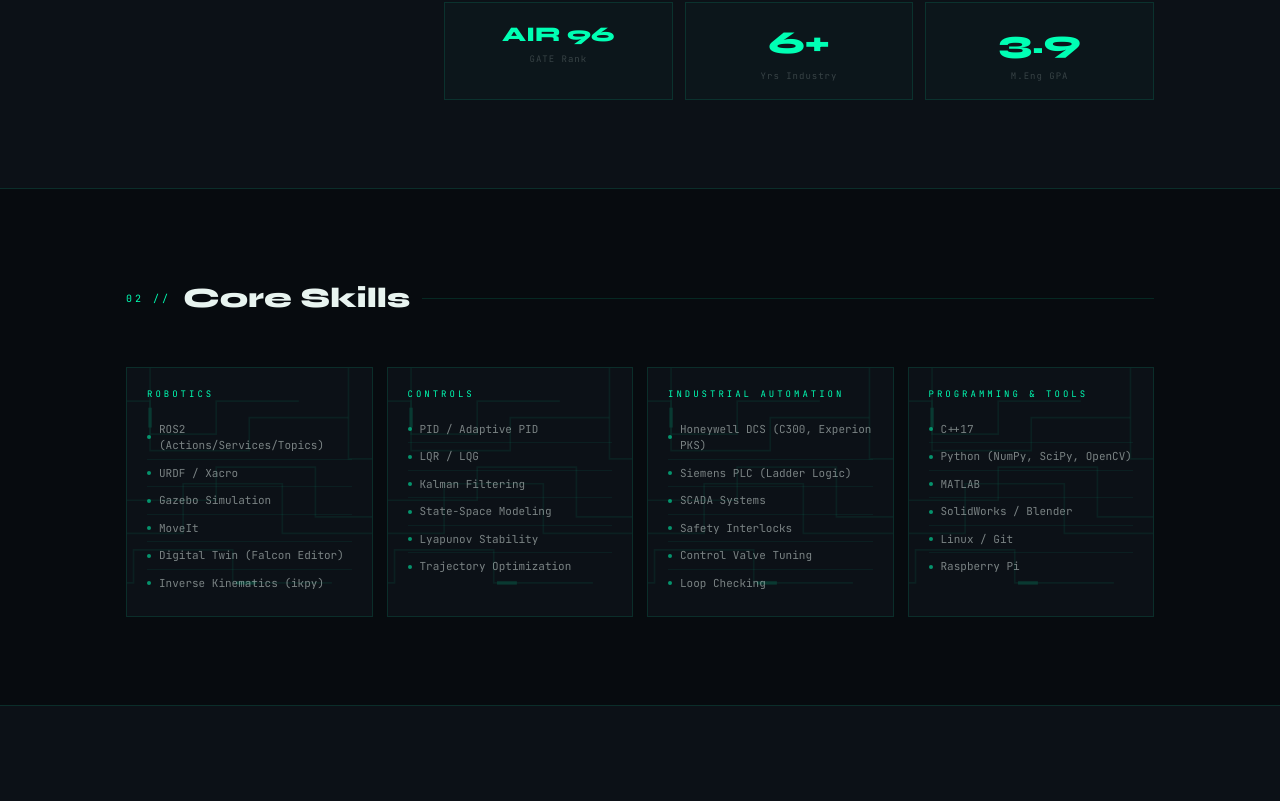
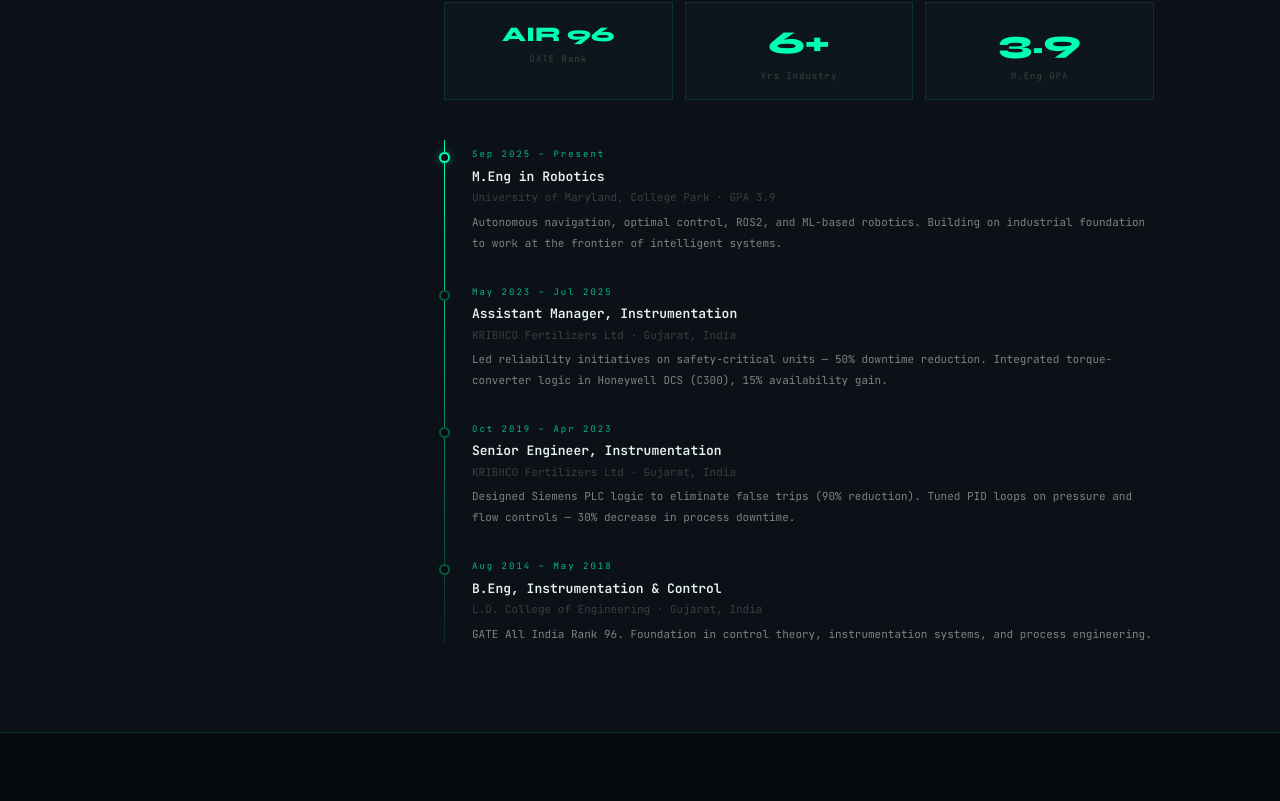
Before and after one commit to ravivkrahul/rahul-portfolio, a React (Vite) app: page / in a window 1280 px wide. Shown: the part 1558-2359 px from the top of the page. Built offline with nearby package versions, Linux system fonts and the light colour scheme.

Commit message:
timeline, learning tag, meta tags

```diff
--- a/index.html
+++ b/index.html
@@ -2,9 +2,35 @@
 <html lang="en">
   <head>
     <meta charset="UTF-8" />
-    <link rel="icon" type="image/svg+xml" href="/vite.svg" />
+    <link rel="icon" type="image/svg+xml" href="/rahul-portfolio/favicon.ico" />
     <meta name="viewport" content="width=device-width, initial-scale=1.0" />
-    <title>rahul-portfolio</title>
+
+    <!-- Primary Meta -->
+    <title>Rahul Ravi VK – Robotics & Controls Engineer</title>
+    <meta name="description" content="M.Eng Robotics @ University of Maryland (GPA 3.9) · 6+ years industrial automation at KRIBHCO · ROS2, C++, MATLAB, Adaptive PID, Optimal Control. Open to Robotics Engineer roles." />
+    <meta name="author" content="Rahul Ravi VK" />
+    <meta name="keywords" content="Robotics Engineer, ROS2, Controls, MATLAB, Adaptive PID, Genetic Algorithm, Autonomous Navigation, University of Maryland, Industrial Automation" />
+
+    <!-- Open Graph (LinkedIn, Facebook, WhatsApp) -->
+    <meta property="og:type" content="website" />
+    <meta property="og:url" content="https://ravivkrahul.github.io/rahul-portfolio/" />
+    <meta property="og:title" content="Rahul Ravi VK – Robotics & Controls Engineer" />
+    <meta property="og:description" content="M.Eng Robotics @ University of Maryland · 6+ years industrial automation · ROS2, Optimal Control, Adaptive PID. Open to Robotics Engineer roles." />
+    <meta property="og:image" content="https://ravivkrahul.github.io/rahul-portfolio/profile.jpg" />
+    <meta property="og:image:width" content="1200" />
+    <meta property="og:image:height" content="630" />
+    <meta property="og:site_name" content="Rahul Ravi VK Portfolio" />
+    <meta property="og:locale" content="en_US" />
+
+    <!-- Twitter Card -->
+    <meta name="twitter:card" content="summary_large_image" />
+    <meta name="twitter:url" content="https://ravivkrahul.github.io/rahul-portfolio/" />
+    <meta name="twitter:title" content="Rahul Ravi VK – Robotics & Controls Engineer" />
+    <meta name="twitter:description" content="M.Eng Robotics @ University of Maryland · 6+ years industrial automation · ROS2, Optimal Control, Adaptive PID." />
+    <meta name="twitter:image" content="https://ravivkrahul.github.io/rahul-portfolio/profile.jpg" />
+
+    <!-- Theme -->
+    <meta name="theme-color" content="#070b0f" />
   </head>
   <body>
     <div id="root"></div>
--- a/src/App.jsx
+++ b/src/App.jsx
@@ -424,6 +424,18 @@ export default function App() {
         .stat-val{font-family:var(--display);font-size:2rem;font-weight:800;color:var(--acc);}
         .stat-lbl{font-size:9px;color:var(--fg3);letter-spacing:1px;margin-top:3px;}
 
+        /* TIMELINE */
+        .timeline{position:relative;margin-top:40px;padding-top:8px;}
+        .timeline::before{content:'';position:absolute;left:0;top:0;bottom:0;width:1px;background:linear-gradient(to bottom,var(--acc),rgba(0,255,180,0.1));}
+        .tl-item{position:relative;padding:0 0 32px 28px;}
+        .tl-item:last-child{padding-bottom:0;}
+        .tl-dot{position:absolute;left:-5px;top:4px;width:11px;height:11px;border-radius:50%;background:var(--bg);border:2px solid var(--acc);box-shadow:0 0 8px rgba(0,255,180,0.4);}
+        .tl-dot.dim{border-color:rgba(0,255,180,0.3);box-shadow:none;}
+        .tl-year{font-size:9px;color:var(--acc);letter-spacing:2px;margin-bottom:5px;font-family:var(--mono);opacity:0.7;}
+        .tl-role{font-size:13px;font-weight:600;color:var(--fg);margin-bottom:3px;}
+        .tl-org{font-size:11px;color:var(--fg3);margin-bottom:6px;}
+        .tl-desc{font-size:11px;color:var(--fg2);line-height:1.9;}
+
         /* SKILLS */
         .skills-grid{display:grid;grid-template-columns:repeat(auto-fit,minmax(220px,1fr));gap:14px;}
         .skill-group{background:var(--bg2);border:1px solid var(--border);padding:20px;position:relative;overflow:hidden;}
@@ -542,6 +554,8 @@ export default function App() {
                 <div className="term-out">ROS2 · C++ · MATLAB · PID/LQR</div>
                 <div style={{display:"flex",gap:8}}><span className="term-prompt">$</span><span>echo $STATUS</span></div>
                 <div className="term-out">seeking_roles=true ✓</div>
+                <div style={{display:"flex",gap:8}}><span className="term-prompt">$</span><span>cat learning.txt</span></div>
+                <div className="term-out" style={{color:"#a78bfa"}}>[ Nav2, MPC, RL for Control ]</div>
                 <div style={{display:"flex",gap:8,alignItems:"center"}}>
                   <span className="term-prompt">$</span>
                   <span style={{display:"inline-block",width:7,height:13,background:"var(--acc)",animation:"blink 1s infinite",verticalAlign:"middle"}}/>
@@ -582,6 +596,22 @@ export default function App() {
               <div className="stats">
                 {[{v:"AIR 96",l:"GATE Rank"},{v:"6+",l:"Yrs Industry"},{v:"3.9",l:"M.Eng GPA"}].map(s=>(
                   <div key={s.l} className="stat"><div className="stat-val" style={{fontSize:s.v.length>3?"1.3rem":"2rem"}}>{s.v}</div><div className="stat-lbl">{s.l}</div></div>
+                ))}
+              </div>
+              <div className="timeline">
+                {[
+                  {year:"Sep 2025 – Present", role:"M.Eng in Robotics", org:"University of Maryland, College Park · GPA 3.9", desc:"Autonomous navigation, optimal control, ROS2, and ML-based robotics. Building on industrial foundation to work at the frontier of intelligent systems.", active:true},
+                  {year:"May 2023 – Jul 2025", role:"Assistant Manager, Instrumentation", org:"KRIBHCO Fertilizers Ltd · Gujarat, India", desc:"Led reliability initiatives on safety-critical units — 50% downtime reduction. Integrated torque-converter logic in Honeywell DCS (C300), 15% availability gain.", active:false},
+                  {year:"Oct 2019 – Apr 2023", role:"Senior Engineer, Instrumentation", org:"KRIBHCO Fertilizers Ltd · Gujarat, India", desc:"Designed Siemens PLC logic to eliminate false trips (90% reduction). Tuned PID loops on pressure and flow controls — 30% decrease in process downtime.", active:false},
+                  {year:"Aug 2014 – May 2018", role:"B.Eng, Instrumentation & Control", org:"L.D. College of Engineering · Gujarat, India", desc:"GATE All India Rank 96. Foundation in control theory, instrumentation systems, and process engineering.", active:false},
+                ].map((item,i)=>(
+                  <div key={i} className="tl-item">
+                    <div className={`tl-dot${item.active?"":" dim"}`}/>
+                    <div className="tl-year">{item.year}</div>
+                    <div className="tl-role">{item.role}</div>
+                    <div className="tl-org">{item.org}</div>
+                    <div className="tl-desc">{item.desc}</div>
+                  </div>
                 ))}
               </div>
             </div>
```
